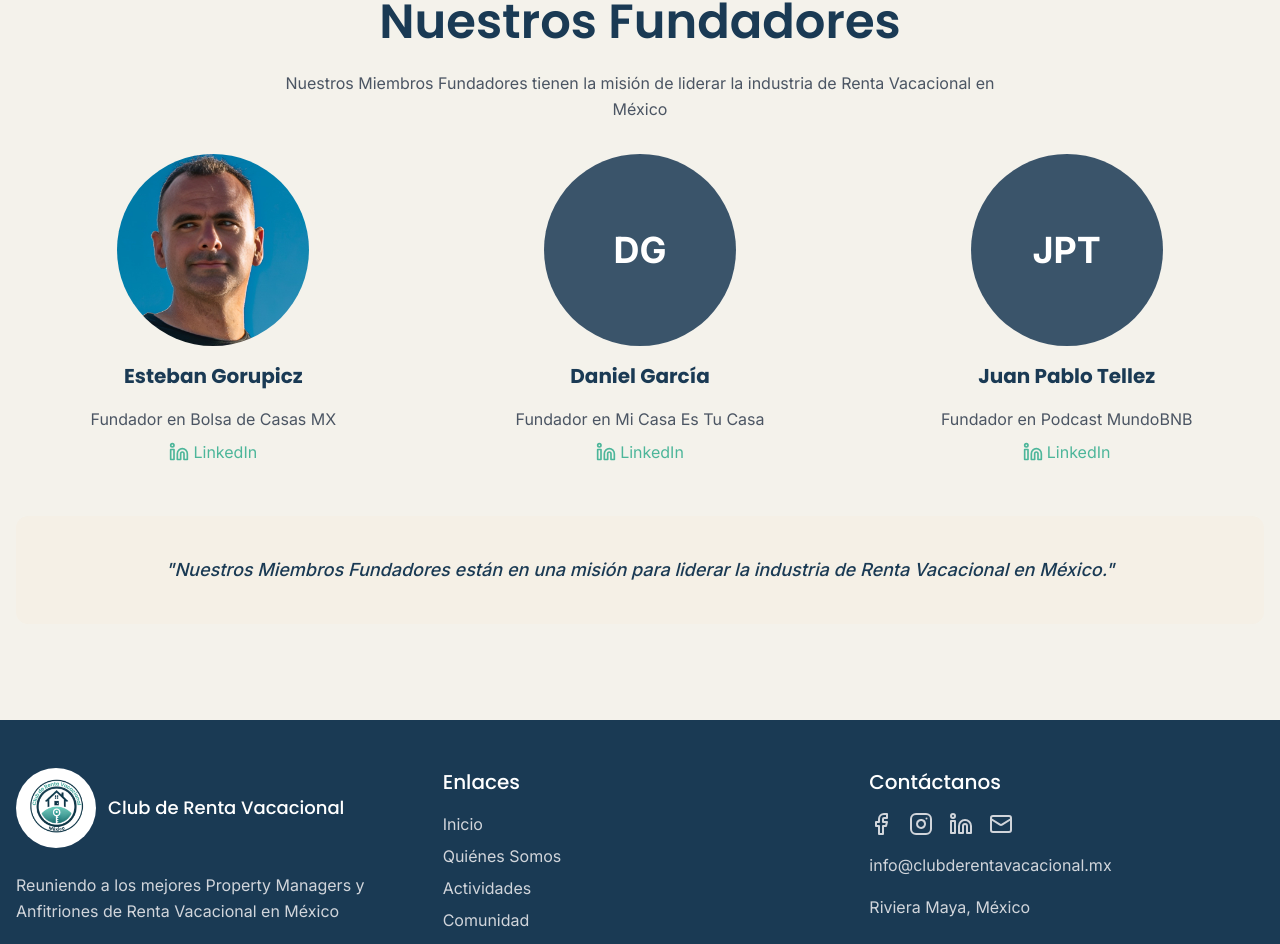
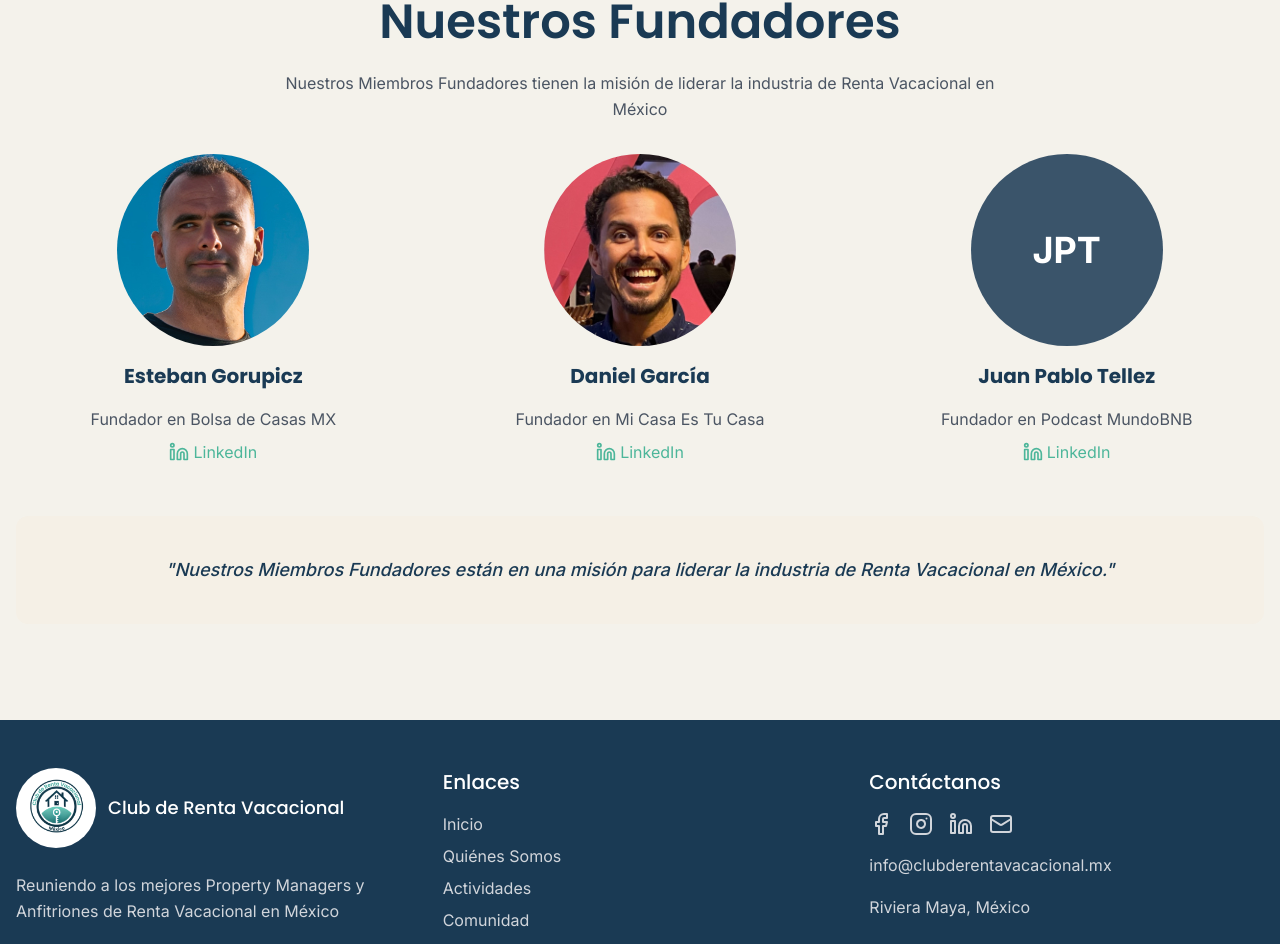
Before and after one commit to gorupicz/cahusamex, a React (Vite) app: page /about in a window 1280 px wide. Shown: the part 2144-3088 px from the top of the page. Built offline with nearby package versions, Linux system fonts and the light colour scheme.

Commit message:
Add Daniel Garcia photograph

```diff
--- a/src/pages/About.tsx
+++ b/src/pages/About.tsx
@@ -98,6 +98,7 @@ const About = () => {
             <TeamMember
               name="Daniel García"
               title="Fundador en Mi Casa Es Tu Casa"
+              image="/public/lovable-uploads/c2c3d78d-0003-4eb3-ab66-fcf7d91313bb.png"
               linkedIn="https://www.linkedin.com/in/daniel-garc%C3%ADa-16770b38/"
             />
             <TeamMember
--- a/src/pages/Index.tsx
+++ b/src/pages/Index.tsx
@@ -145,6 +145,7 @@ const Index = () => {
             <TeamMember
               name="Daniel García"
               title="Fundador en Mi Casa Es Tu Casa"
+              image="/public/lovable-uploads/c2c3d78d-0003-4eb3-ab66-fcf7d91313bb.png"
               linkedIn="https://www.linkedin.com/in/daniel-garc%C3%ADa-16770b38/"
             />
             <TeamMember
```
Also changed, not shown: public/lovable-uploads/c2c3d78d-0003-4eb3-ab66-fcf7d91313bb.png (added). Lines whose indentation alone changed are shown as unchanged.
